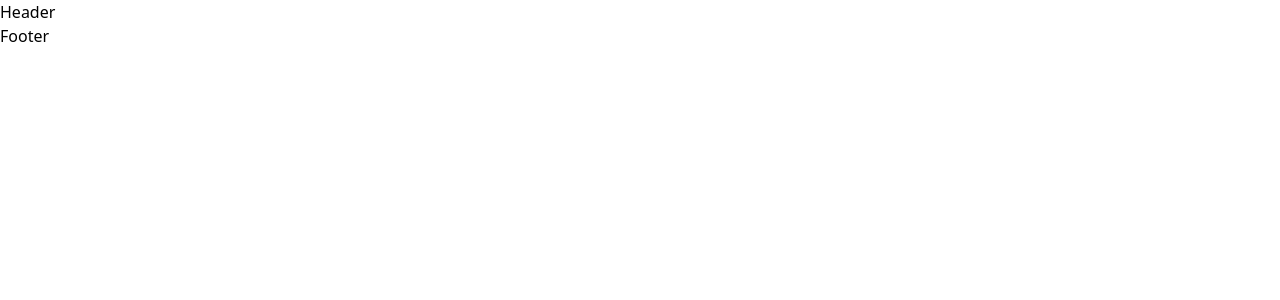
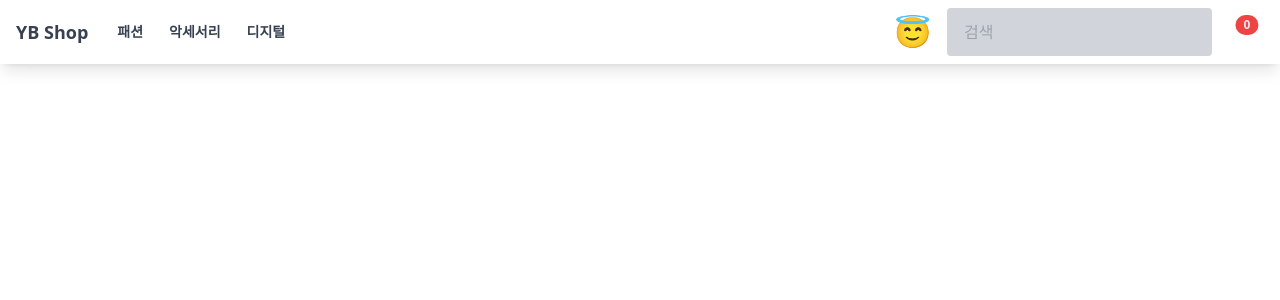
Before and after one commit to Viiiin94/Zerobase-shopping, a React (Create React App) app in the folder my-app/: page /cart in a window 1280 px wide. Before the commit this address had no page. Shown: the top 300 px of the page. Built offline with nearby package versions, Linux system fonts and the light colour scheme; no server answers.

Commit message:
header layout 끝
header layout 끝

```diff
--- a/my-app/package.json
+++ b/my-app/package.json
@@ -11,8 +11,10 @@
 		"@types/node": "^16.18.12",
 		"@types/react": "^18.0.28",
 		"@types/react-dom": "^18.0.11",
+		"daisyui": "^2.50.2",
 		"react": "^18.2.0",
 		"react-dom": "^18.2.0",
+		"react-icons": "^4.7.1",
 		"react-redux": "^8.0.5",
 		"react-router-dom": "^6.8.1",
 		"react-scripts": "5.0.1",
--- /dev/null
+++ b/my-app/src/components/Cart/Cart.tsx
@@ -0,0 +1,7 @@
+import React from "react";
+
+const Cart = () => {
+	return <div>Cart</div>;
+};
+
+export default Cart;
--- a/my-app/src/components/Common/Header.tsx
+++ b/my-app/src/components/Common/Header.tsx
@@ -1,7 +1,81 @@
-import React from "react";
+import { useEffect, useState } from "react";
+import { useAppDispatch, useAppSelector } from "store/hooks";
+import { fetchProduct } from "service/ProductSlice";
+import { Link } from "react-router-dom";
+import { FiShoppingCart } from "react-icons/fi";
 
 const Header = () => {
-	return <div>Header</div>;
+	const [value, setValue] = useState();
+
+	const product = useAppSelector((state) => state.product);
+	const dispatch = useAppDispatch();
+
+	useEffect(() => {
+		dispatch(fetchProduct());
+	}, [dispatch]);
+
+	useEffect(() => {
+		setValue(value);
+	}, [value]);
+
+	return (
+		<div className="fixed z-10 w-full navbar shadow-lg bg-white dark:bg-neutral text-neutral-content">
+			<div className="flex w-full xl:container xl:m-auto">
+				<h1 className="shrink-0 flex md:flex-none flex-1 mx-1 sm:mx-2">
+					<Link
+						to="/"
+						className="text-lg font-bold whitespace-nowrap text-gray-700 dark:text-white"
+					>
+						YB Shop
+					</Link>
+				</h1>
+				<div className="flex-none hidden md:flex md:flex-1 ml-2">
+					<Link
+						to="/fashion"
+						className="btn btn-ghost btn-sm rounded-btn text-gray-700"
+					>
+						패션
+					</Link>
+					<Link
+						to="/accessory"
+						className="btn btn-ghost btn-sm rounded-btn text-gray-700"
+					>
+						악세서리
+					</Link>
+					<Link
+						to="/digital"
+						className="btn btn-ghost btn-sm rounded-btn text-gray-700"
+					>
+						디지털
+					</Link>
+				</div>
+				<div className="flex items-center px-2">
+					<label className="swap swap-flip mr-2 sm:mr-4 text-3xl">
+						<input type="checkbox" className="js-theme" />
+						<div className="swap-on">😈</div>
+						<div className="swap-off">😇</div>
+					</label>
+					<div className="dropdown">
+						<input
+							type="text"
+							placeholder="검색"
+							className="fixed left-0 top-4 -z-10 opacity-0 sm:opacity-100 sm:static sm:flex w-full input input-ghost focus:outline-0 rounded-none sm:rounded bg-gray-300 dark:bg-gray-600 !text-gray-800 dark:!text-white sm:transform-none transition-all js-searchInput"
+							value={value}
+						/>
+						<ul className="!fixed left-0 sm:!absolute sm:top-14 menu dropdown-content w-full sm:w-64 max-h-96 shadow text-base-content overflow-y-auto bg-white dark:bg-gray-600"></ul>
+					</div>
+					<Link to="/cart" className="btn btn-ghost w-10 sm:w-12 ml-1">
+						<span className="relative">
+							<FiShoppingCart />
+							<span className="inline-flex items-center justify-center absolute top-0 right-0 px-2 py-1 rounded-full bg-red-500 text-xs font-bold leading-none text-gray-200 transform translate-x-1/2 -translate-y-1/2">
+								0
+							</span>
+						</span>
+					</Link>
+				</div>
+			</div>
+		</div>
+	);
 };
 
 export default Header;
--- a/my-app/src/components/Home/Home.tsx
+++ b/my-app/src/components/Home/Home.tsx
@@ -1,6 +1,6 @@
 import { useEffect } from "react";
-import { useAppDispatch, useAppSelector } from "../../store/hooks";
-import { fetchProduct } from "../../service/ProductSlice";
+import { useAppDispatch, useAppSelector } from "store/hooks";
+import { fetchProduct } from "service/ProductSlice";
 
 const Home = () => {
 	const product = useAppSelector((state) => state.product);
--- /dev/null
+++ b/my-app/src/components/Product/Product.tsx
@@ -0,0 +1,7 @@
+import React from "react";
+
+const Product = () => {
+	return <div>Product</div>;
+};
+
+export default Product;
--- a/my-app/src/index.tsx
+++ b/my-app/src/index.tsx
@@ -1,4 +1,4 @@
-import React from "react";
+import { BrowserRouter } from "react-router-dom";
 import ReactDOM from "react-dom/client";
 import "./index.css";
 import Router from "./route/Router";
@@ -12,8 +12,14 @@ const root = ReactDOM.createRoot(
 );
 root.render(
 	<Provider store={store}>
-		<Header />
-		<Router />
-		<Footer />
+		<BrowserRouter>
+			<main id="app" className="drawer">
+				<section className="drawer-content">
+					<Header />
+					<Router />
+					<Footer />
+				</section>
+			</main>
+		</BrowserRouter>
 	</Provider>
 );
--- /dev/null
+++ b/my-app/src/pages/Cart.tsx
@@ -0,0 +1,11 @@
+import Root from "components/Cart/Cart";
+
+const Cart = () => {
+	return (
+		<>
+			<Root />
+		</>
+	);
+};
+
+export default Cart;
--- /dev/null
+++ b/my-app/src/pages/Product.tsx
@@ -0,0 +1,11 @@
+import Root from "components/Product/Product";
+
+const Product = () => {
+	return (
+		<>
+			<Root />
+		</>
+	);
+};
+
+export default Product;
--- a/my-app/src/route/Router.tsx
+++ b/my-app/src/route/Router.tsx
@@ -1,19 +1,21 @@
-import { BrowserRouter, Routes, Route } from "react-router-dom";
+import { Route, Routes } from "react-router-dom";
 import Home from "pages/Home";
 import Accessory from "pages/Accessory";
 import Digital from "pages/Digital";
 import Fashion from "pages/Fashion";
+import Product from "pages/Product";
+import Cart from "pages/Cart";
 
 const Router = () => {
 	return (
-		<BrowserRouter>
-			<Routes>
-				<Route path="/" element={<Home />}></Route>
-				<Route path="/accessory" element={<Accessory />}></Route>
-				<Route path="/digital" element={<Digital />}></Route>
-				<Route path="/fashion" element={<Fashion />}></Route>
-			</Routes>
-		</BrowserRouter>
+		<Routes>
+			<Route path="/" element={<Home />} />
+			<Route path="/accessory" element={<Accessory />} />
+			<Route path="/digital" element={<Digital />} />
+			<Route path="/fashion" element={<Fashion />} />
+			<Route path="/cart" element={<Cart />} />
+			<Route path="/product:id" element={<Product />} />
+		</Routes>
 	);
 };
 
--- a/my-app/tailwind.config.js
+++ b/my-app/tailwind.config.js
@@ -2,7 +2,22 @@
 module.exports = {
 	content: ["./src/**/*.{ts,tsx}"],
 	theme: {
+		screens: {
+			sm: "480px",
+			md: "768px",
+			lg: "1025px",
+			xl: "1280px",
+			xl2: "1360px",
+		},
 		extend: {},
 	},
-	plugins: [],
+	plugins: [require("daisyui")],
+	daisyui: {
+		styled: true,
+		themes: ["emerald", "dark", "forest", "synthwave"],
+		base: true,
+		utils: true,
+		logs: true,
+		rtl: false,
+	},
 };
```
Also changed, not shown: my-app/public/index.html (+0 -10 lines).
